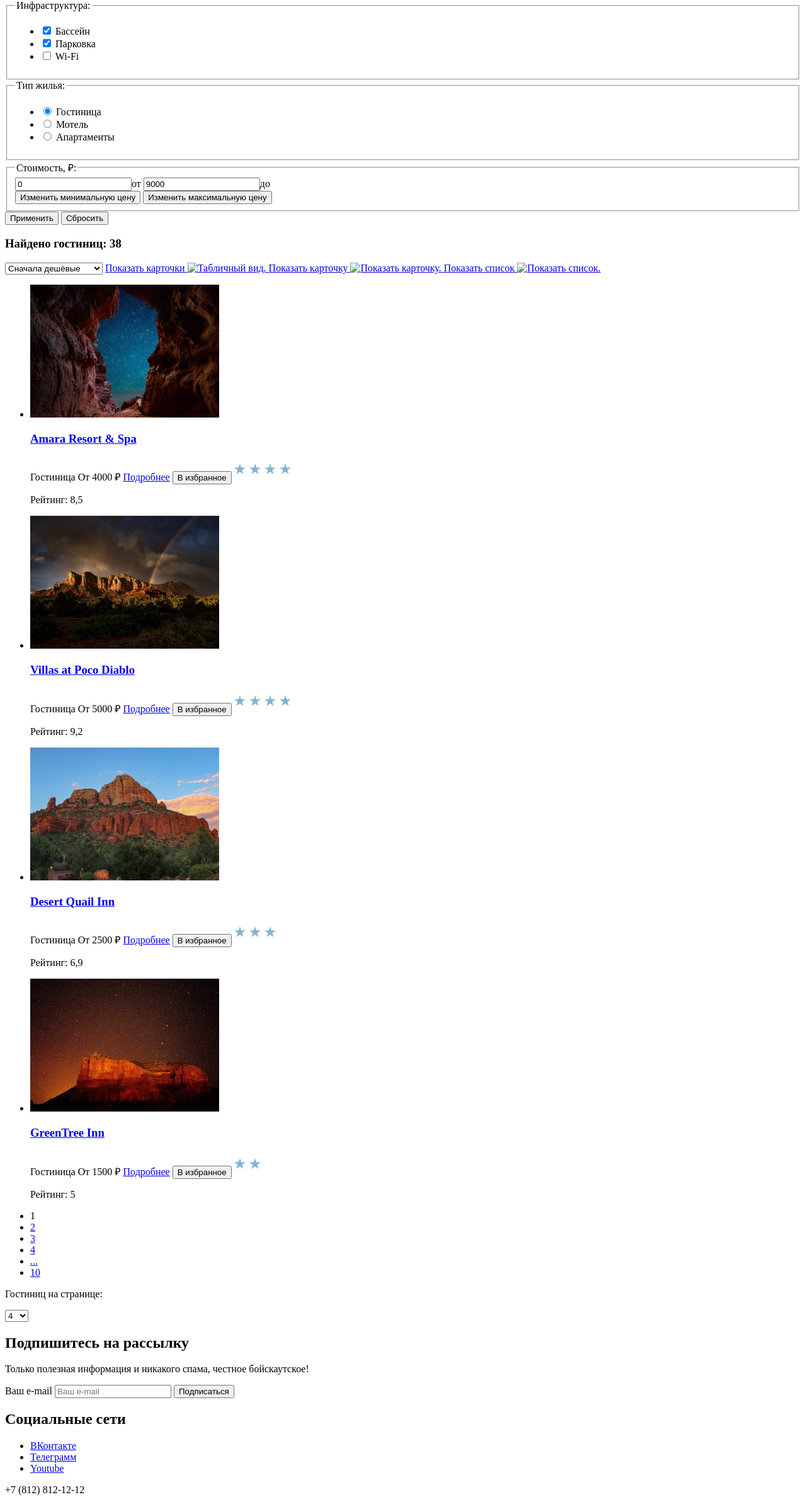
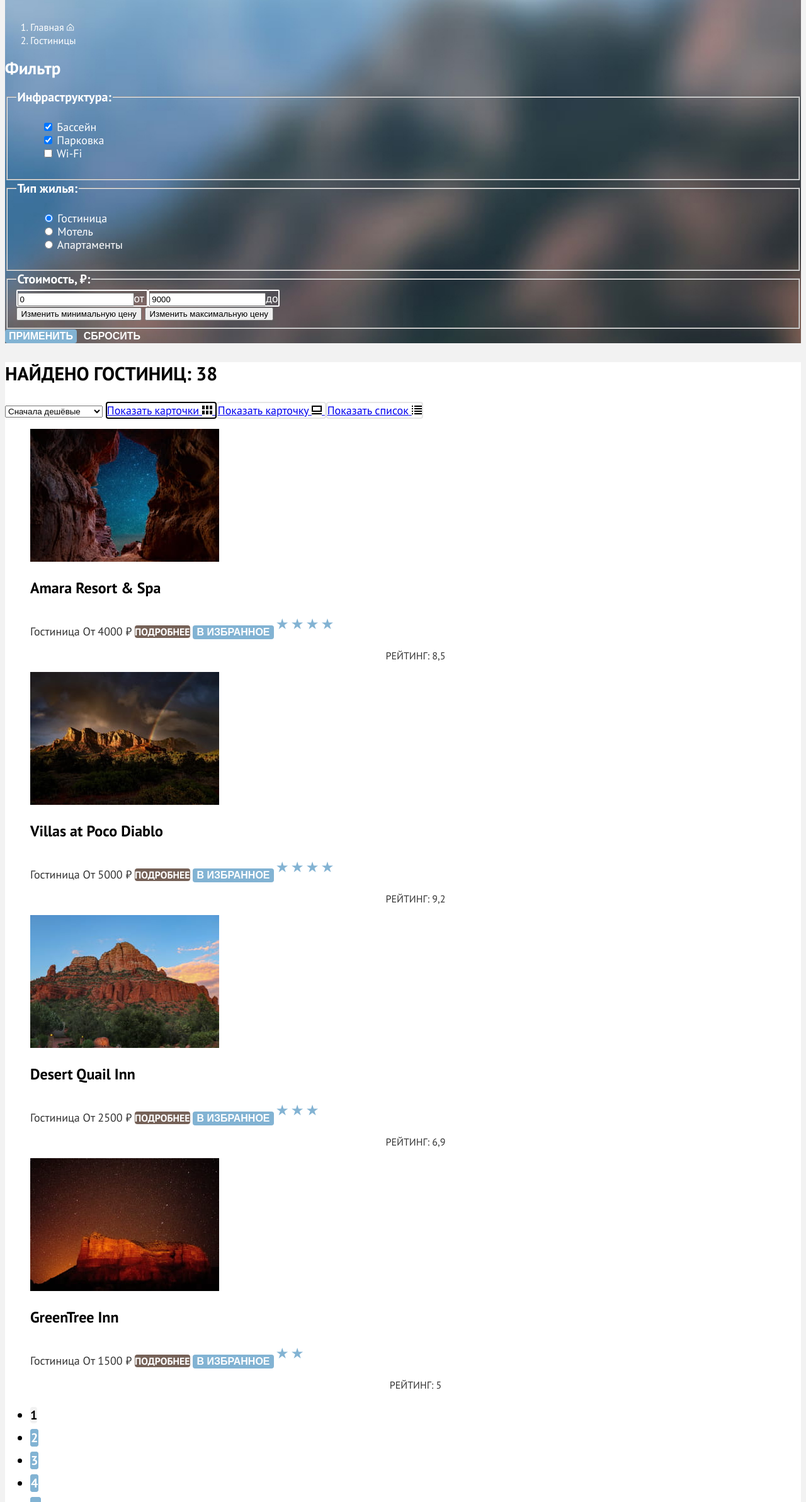
Before and after one commit to htmlacademy-htmlcss/1867789-sedona-34, a plain HTML site: page catalog.html in a window 1280 px wide. Shown: the part 405-2790 px from the top of the page at 63% size. Drawn offline with Linux system fonts and the light colour scheme.

Commit message:
Basic styling for all pages
Базовая стилизация главной страницы и каталога

```diff
--- a/catalog.html
+++ b/catalog.html
@@ -3,6 +3,7 @@
   <head>
     <meta charset="utf-8">
     <title>HTML Academy: Седона</title>
+    <link rel="stylesheet" href="styles/styles.css">
   </head>
   <body>
     <header class="page-header">
@@ -43,17 +44,18 @@
       </nav>
     </header>
     <main class="page-main">
+      <div class="page-main__catalog">
         <header class="page-main__header">
           <h1 class="page-main__title">Гостиницы Седоны</h1>
           <ol class="breadcrumbs">
             <li class="breadcrumbs-item">
               <a class="breadcrumbs-link" href="index.html">
               <span class="visually-hidden">Главная</span>
-            <img src="#" alt="Иконка для перехода на главную страницу.">
+              <img src="images/button-home.svg" width="12" height="12" alt="Иконка для перехода на главную страницу.">
               </a>
             </li>
             <li class="breadcrumbs-item">
-            <a class="breadcrumbs-link">Гостиницы</a>
+              <a class="breadcrumbs-link" href="catalog.html">Гостиницы</a>
             </li>
           </ol>
         </header>
@@ -129,28 +131,29 @@
                 </div>
               </div>
             </fieldset>
-          <button class="button" type="reset">Применить</button>
-          <button class="button" type="reset">Сбросить</button>
+            <button class="button range-button" type="reset">Применить</button>
+            <button class="button range-button range-button--reset" type="reset">Сбросить</button>
           </form>
         </section>
+      </div>
       <section class="catalog-products">
-        <h3 class="results-title">Найдено гостиниц: 38</h3>
-        <select class="select-control" aria-label="Сортировка">
+        <h3 class="catalog-products__title">Найдено гостиниц: 38</h3>
+        <select class="catalog-products__select" aria-label="Сортировка">
           <option value="cheap">Сначала дешёвые</option>
           <option value="popular">Сначала популярные</option>
           <option value="expensive">Сначала дорогие</option>
         </select>
-        <a href="#" class="button button-table">
+        <a href="#" class="catalog-products__button catalog-products__button--choice">
           <span class="visually-hidden">Показать карточки</span>
-          <img src="#" alt="Табличный вид.">
+          <img src="images/icon-table.svg" alt="Табличный вид.">
         </a>
-        <a class="button button-slideshow" href="#">
+        <a class="catalog-products__button" href="#">
           <span class="visually-hidden">Показать карточку</span>
-          <img src="#" alt="Показать карточку.">
+          <img src="images/icon-slideshow.svg" alt="Показать карточку.">
         </a>
-        <a class="button button-list" href="#">
+        <a class="catalog-products__button" href="#">
           <span class="visually-hidden">Показать список</span>
-          <img src="#" alt="Показать список.">
+          <img src="images/icon-list.svg" alt="Показать список.">
         </a>
         <ul class="hotel-list">
           <li class="hotel-card">
@@ -229,16 +232,16 @@
           <option value="10">10</option>
         </select>
       </section>
-      <section class="submit">
-        <h2 class="search-hotel__title">Подпишитесь на рассылку</h2>
-        <p class="search-hotel__text">Только полезная информация и никакого спама, честное бойскаутское!</p>
+      <section class="submit submit--catalog">
+        <h2 class="search-hotel__title search-hotel__title--catalog">Подпишитесь на рассылку</h2>
+        <p class="search-hotel__text search-hotel__text--catalog">Только полезная информация и никакого спама, честное бойскаутское!</p>
         <form class="submit-form" action="https://echo.htmlacademy.ru/" method="post">
           <p class="submit-form__email">
             <label class="visually-hidden" for="submit-email">
               Ваш e-mail
             </label>
             <input type="text" id="submit-email" name="submit-email" placeholder="Ваш e-mail">
-            <button class="button" type="submit">Подписаться</button>
+            <button class="button submit-button" type="submit">Подписаться</button>
         </form>
       </section>
     </main>
--- /dev/null
+++ b/styles/styles.css
@@ -0,0 +1,440 @@
+/* Fonts */
+@font-face {
+  font-family: "PT Sans";
+  font-style: normal;
+  font-weight: 400;
+  src: url("../fonts/ptsans-400.woff2") format("woff2");
+  font-display: swap;
+}
+
+@font-face {
+  font-family: "PT Sans";
+  font-style: normal;
+  font-weight: 700;
+  src: url("../fonts/ptsans-700.woff2") format("woff2");
+  font-display: swap;
+}
+
+/* Global */
+body {
+  font-family: "PT Sans", "Arial", sans-serif;
+  font-size: 18px;
+  line-height: 21px;
+  color: #000000;
+  background-color: #f2f2f2;
+}
+
+img {
+  max-width: 100%;
+  object-fit: contain;
+}
+
+/* .visually-hidden {
+  position: absolute;
+  width: 1px;
+  height: 1px;
+  margin: -1px;
+  border: 0;
+  padding: 0;
+  white-space: nowrap;
+  clip-path: inset(100%);
+  clip: rect(0 0 0 0);
+  overflow: hidden;
+} */
+
+.button {
+  font-weight: 700;
+  font-size: 16px;
+  line-height: 20px;
+  text-align: center;
+  color: #ffffff;
+  background-color: #000000;
+  border: none;
+  text-decoration: none;
+  text-transform: uppercase;
+}
+
+/* Pages */
+.page-header {
+  font-size: 20px;
+  line-height: 26px;
+  color: #000000;
+  background-color: #ffffff;
+}
+
+.navigation-list {
+  list-style: none;
+}
+
+.navigation-link {
+  line-height: 22px;
+  font-weight: 700;
+  text-align: center;
+  color: #000000;
+  background-color: #ffffff;
+  text-decoration: none;
+  text-transform: uppercase;
+}
+
+.page-main {
+  color: #000000;
+  background-color: #f2f2f2;
+}
+
+.page-main__intro {
+  color: #ffffff;
+  background-color: #000000;
+  background-image: url("../images/index-bg.jpg");
+  background-size: 100% auto;
+  background-repeat: no-repeat;
+}
+
+/* Welcome */
+.welcome {
+  background-color: #ffffff;
+}
+
+.welcome-title {
+  font-weight: 700;
+  font-size: 30px;
+  line-height: 36px;
+  text-align: center;
+  text-transform: uppercase;
+}
+
+.welcome-text {
+  font-weight: 400;
+  font-size: 22px;
+  line-height: 26px;
+  text-align: center;
+  color: #333333;
+}
+
+/* Advantages */
+.advantages-promo {
+  background-color: #82b3d3;
+}
+
+.advantages-title,
+.features-title {
+  font-weight: 700;
+  font-size: 24px;
+  line-height: 28px;
+  color: #000000;
+  text-align: center;
+  text-transform: uppercase;
+}
+
+.advantages-title--white {
+  color: #ffffff;
+}
+
+.advantages-number,
+.advantages-text {
+  font-weight: 400;
+  font-size: 18px;
+  line-height: 21px;
+  color: #ffffff;
+  text-align: center;
+}
+
+.advantages-list {
+  text-align: center;
+  list-style: none;
+}
+
+.advantages-item {
+  background-color: #83b3d31f;
+}
+
+.advantages-item--food {
+  background-color: #ffffff;
+}
+
+.advantages-description {
+  font-weight: 400;
+  font-size: 18px;
+  line-height: 21px;
+  color: #333333;
+}
+
+.features-item--road {
+  background-color: #83b3d333;
+}
+
+.features-title {
+  font-weight: 700;
+  font-size: 24px;
+  line-height: 28px;
+  color: #000000;
+  text-transform: uppercase;
+}
+
+.features-number {
+  font-weight: 400;
+  font-size: 18px;
+  line-height: 21px;
+  color: #000000;
+}
+
+.features-text {
+  font-weight: 400;
+  font-size: 18px;
+  line-height: 21px;
+  color: #000000;
+}
+
+/* Search hotel */
+.search-hotel {
+  background-color: #ffffff;
+  color: #000000;
+  text-align: center;
+}
+
+.search-hotel__title {
+  font-weight: 700;
+  font-size: 30px;
+  line-height: 36px;
+  text-transform: uppercase;
+}
+
+.search-hotel__text {
+  font-weight: 400;
+  font-size: 22px;
+  line-height: 26px;
+  color: #333333;
+}
+
+.search-hotel__button {
+  font-size: 20px;
+  line-height: 36px;
+  color: #ffffff;
+  background-color: #756157;
+  border-radius: 4px;
+}
+
+/* Submit */
+.submit {
+  color: #ffffff;
+  background-color: #000000;
+  background-image: url("../images/submit-bg.jpg");
+  background-size: 100% auto;
+  background-repeat: no-repeat;
+  text-align: center;
+}
+
+.search-hotel__text--submit {
+  color: #ffffff;
+}
+
+.submit-form__email {
+  font-weight: 400;
+  font-size: 18px;
+  line-height: 21px;
+}
+
+.submit-button {
+  background-color: #82b3d3;
+  color: #ffffff;
+  border-radius: 0 10px 10px 0;
+}
+
+/* Footer */
+.page-footer {
+  background-color: #ffffff;
+  color: #000000;
+}
+
+.footer-social-list {
+  list-style: none;
+  color: #000000;
+  text-align: center;
+}
+
+.footer-number {
+  font-weight: 400;
+  font-size: 40px;
+  line-height: 40px;
+  text-align: center;
+  text-transform: uppercase;
+}
+
+/* Catalog */
+.page-main__catalog {
+  background-image: url("../images/catalog-bg.jpg");
+  background-size: 100% auto;
+  background-repeat: no-repeat;
+  color: #ffffff;
+  background-color: #000000;
+}
+
+.page-main__title {
+  font-style: normal;
+  font-weight: 700;
+  font-size: 60px;
+  line-height: 78px;
+}
+
+/* Breadcrumbs */
+.breadcrumbs {
+  font-weight: 400;
+  font-size: 16px;
+  line-height: 21px;
+}
+
+.breadcrumbs-link {
+  color: #ffffff;
+  text-decoration: none;
+}
+
+.catalog-filter-title {
+  font-weight: 700;
+  font-size: 20px;
+  line-height: 26px;
+  color: #ffffff;
+}
+
+.catalog-filter-list {
+  list-style: none;
+}
+
+.catalog-filter-item {
+  font-weight: 400;
+  font-size: 18px;
+  line-height: 21px;
+}
+
+/* Range */
+.catalog-filter-label {
+  font-weight: 400;
+  font-size: 18px;
+  line-height: 21px;
+  text-align: right;
+  border: 2px solid #ffffff;
+  border-radius: 2px;
+  background-color: transparent;
+}
+
+.range-button {
+  background-color: #82b3d3;
+  border-radius: 4px;
+}
+
+.range-button--reset {
+  background-color: transparent;
+}
+
+/* Catalog products */
+.catalog-products {
+  background-color: #ffffff;
+  color: #000000;
+}
+
+.catalog-products__title {
+  font-weight: 700;
+  font-size: 30px;
+  line-height: 36px;
+  text-transform: uppercase;
+}
+
+.catalog-products__button {
+  box-sizing: border-box;
+  border: 2px solid #e5e5e5;
+  border-radius: 4px;
+}
+
+.catalog-products__button--choice {
+  border-color: #000000;
+}
+
+/* Hotel list */
+.hotel-list {
+  list-style: none;
+}
+
+.hotel-card__link {
+  color: #000000;
+  text-decoration: none;
+}
+
+.hotel-card__title {
+  font-weight: 700;
+  font-size: 24px;
+  line-height: 28px;
+}
+
+.hotel-card__description {
+  font-weight: 400;
+  font-size: 18px;
+  line-height: 21px;
+  color: #333333;
+}
+
+.hotel-card__price {
+  font-weight: 400;
+  font-size: 18px;
+  line-height: 21px;
+  color: #333333;
+}
+
+.button-hotel {
+  color: #ffffff;
+  background-color: #756157;
+  border-radius: 4px;
+}
+
+.button-favorites {
+  color: #ffffff;
+  background-color: #82b3d3;
+  border-radius: 4px;
+}
+
+.hotel-rating {
+  font-weight: 400;
+  font-size: 16px;
+  line-height: 20px;
+  color: #333333;
+  text-align: center;
+  text-transform: uppercase;
+}
+
+/* Link */
+.pagination {
+  font-weight: 700;
+  font-size: 20px;
+  line-height: 36px;
+}
+
+.pagination-link {
+  color: #ffffff;
+  background-color: #82b3d3;
+  border: 1px solid #82B3D3;
+  text-decoration: none;
+  border-radius: 4px;
+}
+
+.pagination-current {
+  color: #000000;
+  background-color: #f2f2f2;
+  border: none;
+}
+
+.catalog-products__amount {
+  font-weight: 400;
+  font-size: 18px;
+  line-height: 21px;
+  color: #333333;
+}
+
+/* Submit catalog */
+.submit--catalog {
+  background-color: #ffffff;
+}
+
+.search-hotel__title--catalog {
+  color: #000000;
+}
+
+.search-hotel__text--catalog {
+  color: #333333;
+}
```
Also changed, not shown: index.html (+8 -7 lines), images/button-home.svg (added), images/catalog-bg.jpg (added), images/icon-list.svg (added), images/icon-slideshow.svg (added), images/icon-table.svg (added), images/index-bg.jpg (added), images/submit-bg.jpg (added). Lines whose indentation alone changed are shown as unchanged.
